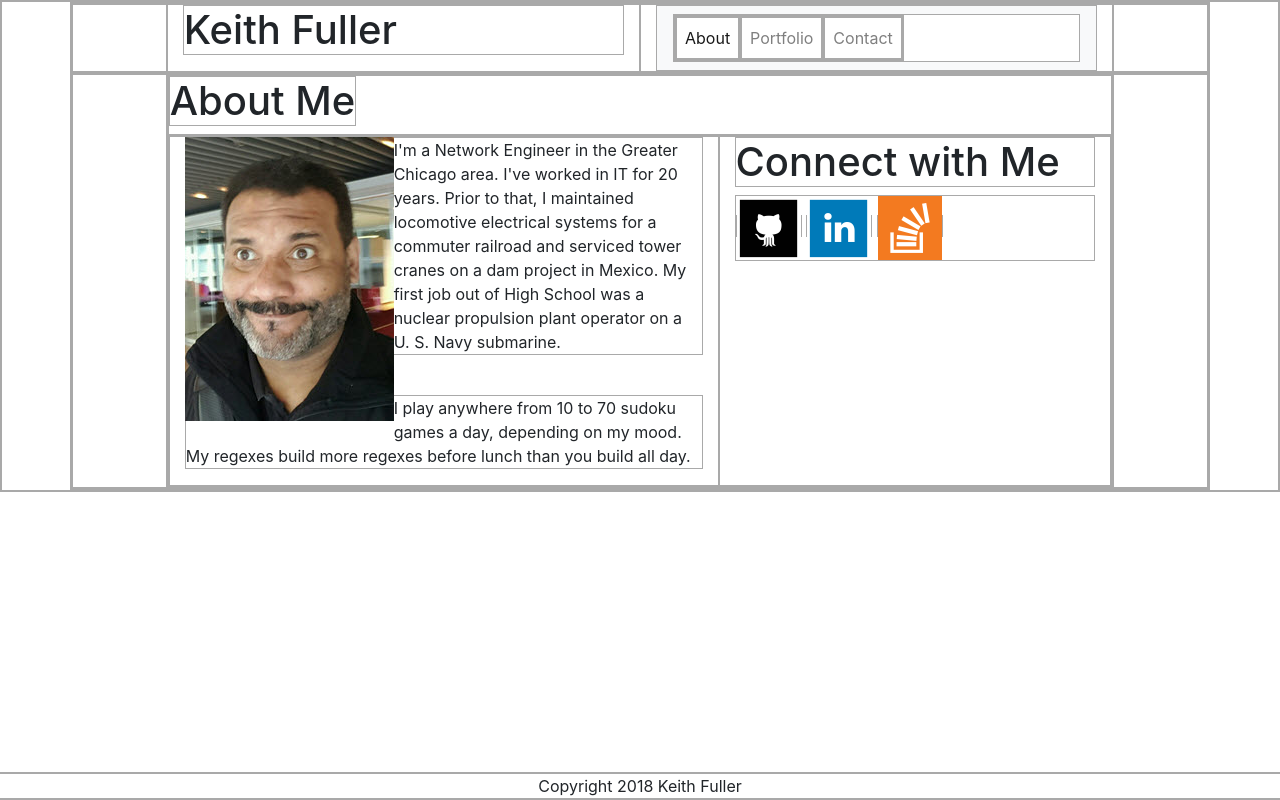
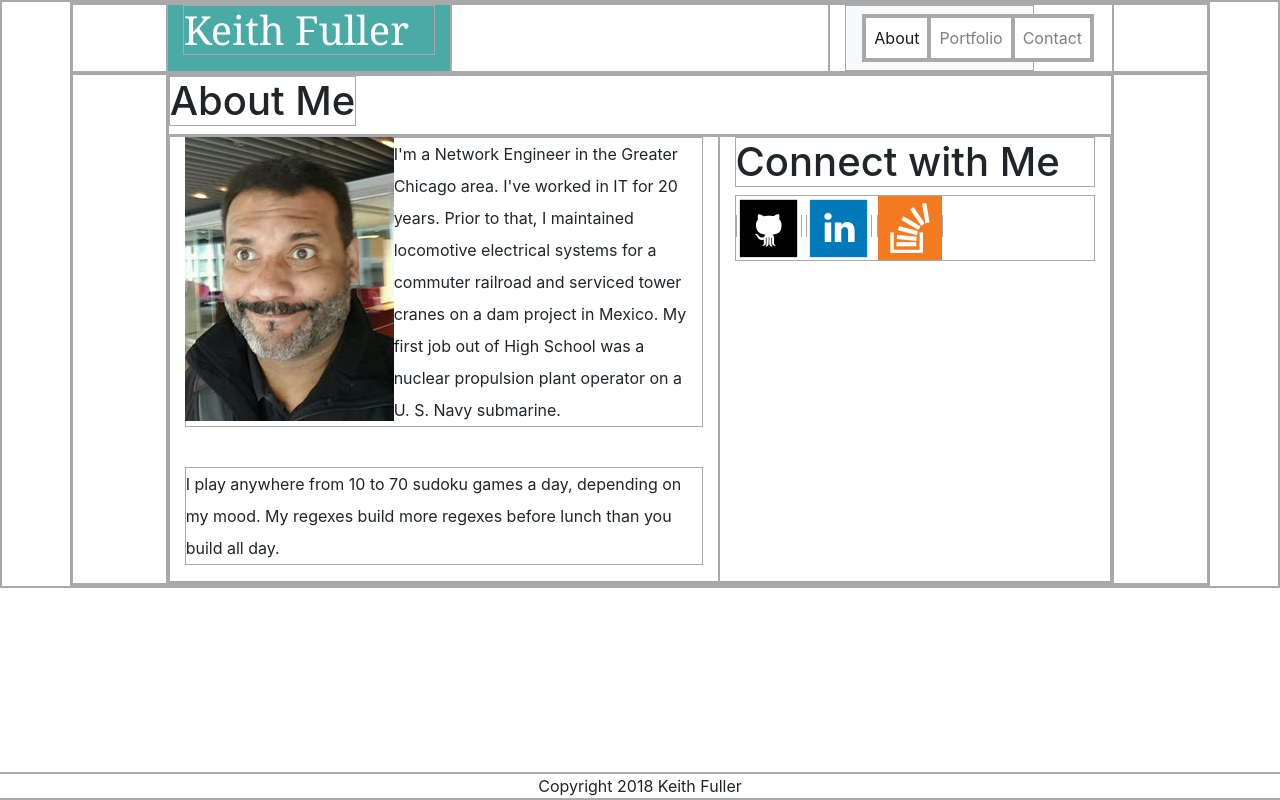
Before and after one commit to keith66fuller/Bootstrap-Portfolio, a plain HTML site: page index.html in a window 1280 px wide. Drawn offline with nearby package versions, Linux system fonts and the light colour scheme.

Commit message:
now using own css for colors

```diff
--- a/assets/css/style.css
+++ b/assets/css/style.css
@@ -17,7 +17,7 @@ body {
     flex-direction: column;
 }
 */
-/*
+
 #header_nav_outer {
     width: 100%;
     height: 90px;
@@ -36,17 +36,18 @@ body {
     flex-direction: row;
 }
 
-header {
-    text-align: center;
-    width:  25%;
-    height: 100%;
-    padding: 30px;
+.namecol {
     font-family: 'Georgia', Times, 'Times New Roman', serif;
     font-size: 150%;
     color: #ffffff;
     background-color: #4aaaa5;
 }
 
+.name {
+    color: #ffffff;
+    background-color: #4aaaa5;
+    align-content: center;
+}
 nav {
     width:  75%;
     height: 100%;
@@ -131,4 +132,4 @@ footer {
     text-align: center;
     background: #666666;
     color: #ffffff;
-} */
+}
--- a/index.html
+++ b/index.html
@@ -19,22 +19,26 @@
   <script crossorigin="anonymous" integrity="sha384-KJ3o2DKtIkvYIK3UENzmM7KCkRr/rE9/Qpg6aAZGJwFDMVNA/GpGFF93hXpG5KkN" src="https://code.jquery.com/jquery-3.2.1.slim.min.js"></script>
   <script crossorigin="anonymous" integrity="sha384-ApNbgh9B+Y1QKtv3Rn7W3mgPxhU9K/ScQsAP7hUibX39j7fakFPskvXusvfa0b4Q" src="https://cdnjs.cloudflare.com/ajax/libs/popper.js/1.12.9/umd/popper.min.js"></script>
   <script crossorigin="anonymous" integrity="sha384-JZR6Spejh4U02d8jOt6vLEHfe/JQGiRRSQQxSfFWpi1MquVdAyjUar5+76PVCmYl" src="https://maxcdn.bootstrapcdn.com/bootstrap/4.0.0/js/bootstrap.min.js"></script>
+
+  <!-- Site CSS - mainly for colors/background -->
+  <link rel="stylesheet" type="text/css" media="screen" href="assets/css/style.css" />
+
   <div class="container">
     <!-- Row 1 -->
     <div class="row">
       <div class="col-1"></div>
-      <div class="col-5">
-        <h1>Keith Fuller</h1>
+      <!-- Name -->
+      <div class="col-3 namecol">
+        <h1 class="name">Keith Fuller</h1>
       </div>
-      <div class="col-5">
+      <div class="col-4"></div>
+      <!-- Nav -->
+      <div class="col-3">
         <nav class="navbar navbar-expand-lg navbar-light bg-light">
-            <button class="navbar-toggler" type="button" data-toggle="collapse" data-target="#navbarNav" aria-controls="navbarNav" aria-expanded="false" aria-label="Toggle navigation">
-              <span class="navbar-toggler-icon"></span>
-            </button>
             <div class="collapse navbar-collapse" id="navbarNav">
               <ul class="navbar-nav">
                 <li class="nav-item active">
-                  <a class="nav-link" href="./index.html">About <span class="sr-only">(current)</span></a>
+                  <a class="nav-link" href="./index.html">About</a>
                 </li>
                 <li class="nav-item">
                   <a class="nav-link" href="./portfolio.html">Portfolio</a>
@@ -44,7 +48,7 @@
                 </li>
               </ul>
             </div>
-          </nav>
+        </nav>
       </div>
       <div class="col-1"></div>
     </div>
```
